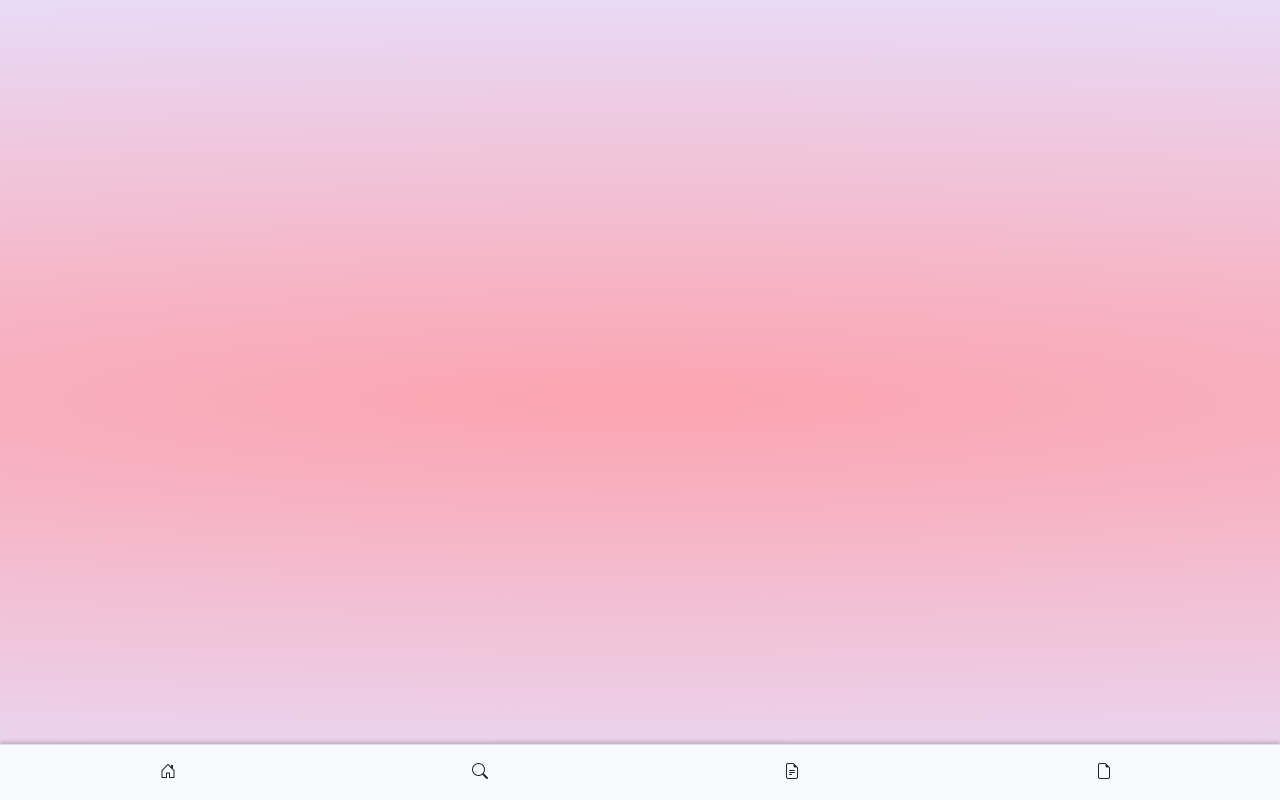
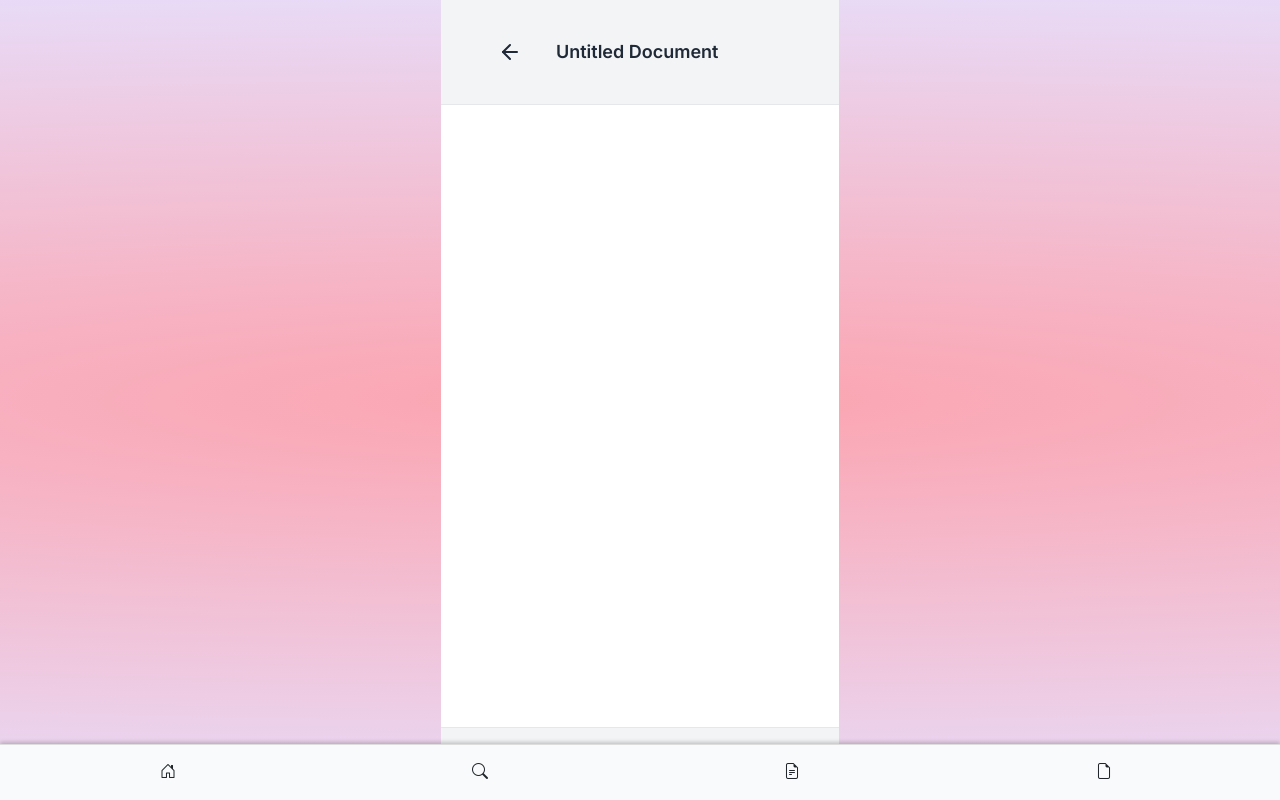
Before and after one commit to Talent5/Soma_AI-App-master, a React (Create React App) app: page /create in a window 1280 px wide. Built offline with nearby package versions, Linux system fonts and the light colour scheme.

Commit message:
refactor: Update Onboarding1.js and DocumentList.js
- Update Onboarding1.js to handle user authentication and redirect to the home page if already signed in.
- Update DocumentList.js to add menu visibility functionality for each document card.

```diff
--- a/src/App.js
+++ b/src/App.js
@@ -42,6 +42,7 @@ import { Onboarding25 } from './components/Onboarding/Onboarding25';
 import { Onboarding26 } from './components/Onboarding/Onboarding26';
 import { Onboarding27 } from './components/Onboarding/Onboarding27';
 import { ReviewAndEdit } from './components/Onboarding/ReviewAndEdit';
+import DocumentCreate from './components/Documents/DocumentCreate';
 import { Dashboard } from './components/Home/Dashboard';
 import { NavBar } from './components/NavBar';
 import { ScholarshipsPage } from './pages/ScholarshipsPage';
@@ -181,6 +182,7 @@ function App() {
                 <Route path="/home" element={<Dashboard />} />
                 <Route path="/Scholarships" element={<ScholarshipsPage />} />
                 <Route path="/documents" element={<DocumentPage />} />
+                <Route path="/create" element={<DocumentCreate />} />
                 <Route path="*" element={<AllRoutes />} /> {/* Ensure this handles any route not matched */}
               </Routes>
             </FormDataProvider>
--- a/src/components/Documents/ActionButton.js
+++ b/src/components/Documents/ActionButton.js
@@ -1,4 +1,5 @@
 import React, { useState } from 'react';
+import { useNavigate } from 'react-router-dom'; // Import useNavigate
 import DocumentUpload from './DocumentUpload';
 import DocumentCreate from './DocumentCreate';
 
@@ -6,6 +7,8 @@ const ActionButton = () => {
   const [isDropdownOpen, setIsDropdownOpen] = useState(false);
   const [isUploadModalOpen, setIsUploadModalOpen] = useState(false);
   const [isCreateModalOpen, setIsCreateModalOpen] = useState(false);
+
+  const navigate = useNavigate(); // Initialize navigate
 
   const toggleDropdown = () => setIsDropdownOpen(!isDropdownOpen);
   const closeDropdown = () => setIsDropdownOpen(false);
@@ -16,7 +19,7 @@ const ActionButton = () => {
   };
 
   const handleCreateClick = () => {
-    setIsCreateModalOpen(true);
+    navigate('/create'); // Redirect to /create
     closeDropdown();
   };
 
--- a/src/components/Documents/DocumentCreate.js
+++ b/src/components/Documents/DocumentCreate.js
@@ -1,123 +1,140 @@
-import React, { useState } from 'react';
-import ReactQuill from 'react-quill';
-import 'react-quill/dist/quill.snow.css';
-import { addDoc, collection } from 'firebase/firestore';
+import React, { useState, useRef, useEffect } from 'react';
+import { ArrowLeft, Bold, Italic, Underline, Link, List, GripVertical } from 'lucide-react';
+import { setDoc, doc } from 'firebase/firestore';
+import PropTypes from 'prop-types';
 import { db } from '../config/firebase';
 
-const DocumentCreate = ({ onClose }) => {
-  const [documentTitle, setDocumentTitle] = useState('');
+const AUTO_SAVE_INTERVAL = 10000; // Auto-save interval in milliseconds
+
+const DocumentCreate = ({ documentId, onClose }) => {
+  const [documentTitle, setDocumentTitle] = useState('Untitled Document');
   const [documentContent, setDocumentContent] = useState('');
   const [isSaving, setIsSaving] = useState(false);
-  const [useAI, setUseAI] = useState(false); // Toggle AI mode
-  const [aiPrompt, setAiPrompt] = useState(''); // Store user prompt for AI
+  const editorRef = useRef(null);
+  const isMounted = useRef(true);
 
-  const handleSave = async () => {
+  useEffect(() => {
+    if (editorRef.current) {
+      editorRef.current.focus();
+    }
+
+    // Auto-save the document every AUTO_SAVE_INTERVAL milliseconds
+    const autoSaveInterval = setInterval(() => {
+      if (documentId) {
+        handleSave(true); // Auto-save without showing alerts
+      }
+    }, AUTO_SAVE_INTERVAL);
+
+    return () => {
+      isMounted.current = false;
+      clearInterval(autoSaveInterval);
+    };
+  // eslint-disable-next-line react-hooks/exhaustive-deps
+  }, [documentId]);
+
+  const handleSave = async (autoSave = false) => {
     if (!documentTitle || !documentContent) {
       return alert('Please provide a title and content for the document.');
     }
 
     setIsSaving(true);
     try {
-      await addDoc(collection(db, 'documents'), {
+      const documentRef = doc(db, 'documents', documentId || new Date().toISOString());
+      await setDoc(documentRef, {
         title: documentTitle,
         content: documentContent,
-        createdAt: new Date(),
+        updatedAt: new Date(),
+        userId: localStorage.getItem('userId'), // Store user ID
       });
+
+      if (!autoSave) {
         alert('Document saved successfully.');
-      onClose();
+      }
     } catch (error) {
       console.error('Error saving document:', error);
       alert('Failed to save the document.');
+    } finally {
+      setIsSaving(false);
     }
-    setIsSaving(false);
   };
 
-  // Function to generate AI content
-  const handleAIContent = async () => {
-    if (!aiPrompt) return alert('Please enter a prompt for AI assistance.');
+  const applyFormat = (command) => {
+    if (document.execCommand) {
+      document.execCommand(command, false, null);
+      if (editorRef.current) {
+        editorRef.current.focus();
+      }
+    }
+  };
 
-    // Placeholder: Here you can call the AI service (OpenAI, etc.)
-    const aiResponse = `This is a generated document based on the prompt: ${aiPrompt}. Customize this for your scholarship needs.`;
+  // Handle content updates
+  const handleInput = (e) => {
+    setDocumentContent(e.currentTarget.innerHTML);
+  };
 
-    setDocumentContent(documentContent + '\n' + aiResponse); // Append AI response
+  // Save on close if there are changes
+  const handleOnClose = () => {
+    if (documentTitle || documentContent) {
+      handleSave();
+    }
+    if (typeof onClose === 'function') {
+      onClose();
+    } else {
+      console.error('onClose prop is not a function');
+    }
   };
 
   return (
-    <div className="fixed inset-0 bg-black bg-opacity-50 flex justify-center items-center">
-      <div className="bg-white rounded-lg shadow-lg p-6 w-full max-w-4xl">
-        <div className="flex justify-between items-center mb-4">
+    <div className="flex flex-col h-screen bg-white text-gray-800">
+      {/* Header */}
+      <div className="flex items-center p-4 border-b bg-gray-100">
+        <button onClick={handleOnClose} className="mr-4">
+          <ArrowLeft size={24} />
+        </button>
         <input
           type="text"
-            placeholder="Document Title"
-            className="border border-gray-300 p-2 w-full rounded-lg"
           value={documentTitle}
           onChange={(e) => setDocumentTitle(e.target.value)}
+          className="flex-grow text-lg font-semibold outline-none border-none bg-gray-100"
+          placeholder="Document Title"
         />
       </div>
 
-        <div className="flex mb-4">
+      {/* Document content */}
+      <div
+        ref={editorRef}
+        contentEditable
+        className="flex-grow p-4 text-base outline-none overflow-auto"
+        onInput={handleInput}
+        dangerouslySetInnerHTML={{ __html: documentContent }}
+      />
+
+      {/* Formatting toolbar */}
+      <div className="flex justify-between items-center p-2 border-t bg-gray-100">
+        <div className="flex space-x-4">
+          <button onClick={() => applyFormat('bold')}><Bold size={20} /></button>
+          <button onClick={() => applyFormat('italic')}><Italic size={20} /></button>
+          <button onClick={() => applyFormat('underline')}><Underline size={20} /></button>
+          <button onClick={() => applyFormat('createLink')}><Link size={20} /></button>
+          <button onClick={() => applyFormat('insertUnorderedList')}><List size={20} /></button>
+          <button><GripVertical size={20} /></button>
+        </div>
         <button
-            onClick={() => setUseAI(!useAI)}
-            className={`px-4 py-2 rounded-lg mr-4 ${useAI ? 'bg-green-500 text-white' : 'bg-gray-500 text-white'}`}
+          onClick={() => handleSave(false)}
+          disabled={isSaving}
+          className="text-blue-500 font-semibold"
         >
-            {useAI ? 'AI Assistance Enabled' : 'Use AI Assistance'}
+          {isSaving ? 'Saving...' : 'Save'}
         </button>
-          {!useAI && (
-            <p className="text-sm text-gray-600">
-              Type manually, or enable AI to assist with creating scholarship documents.
-            </p>
-          )}
-        </div>
-
-        {useAI ? (
-          <>
-            <div className="mb-4">
-              <input
-                type="text"
-                placeholder="Enter your prompt (e.g., 'Cover letter for a scholarship')"
-                className="border border-gray-300 p-2 w-full rounded-lg"
-                value={aiPrompt}
-                onChange={(e) => setAiPrompt(e.target.value)}
-              />
-              <button
-                onClick={handleAIContent}
-                className="mt-2 bg-blue-500 text-white px-4 py-2 rounded-lg hover:bg-blue-600"
-              >
-                Generate with AI
-              </button>
-            </div>
-            <ReactQuill
-              value={documentContent}
-              onChange={setDocumentContent}
-              className="h-64 mb-4"
-            />
-          </>
-        ) : (
-          <ReactQuill
-            value={documentContent}
-            onChange={setDocumentContent}
-            className="h-64 mb-4"
-          />
-        )}
-
-        <div className="flex justify-end">
-          <button
-            onClick={handleSave}
-            disabled={isSaving}
-            className="bg-blue-500 text-white px-4 py-2 rounded-lg hover:bg-blue-600"
-          >
-            {isSaving ? 'Saving...' : 'Save Document'}
-          </button>
-          <button
-            onClick={onClose}
-            className="ml-2 bg-gray-500 text-white px-4 py-2 rounded-lg hover:bg-gray-600"
-          >
-            Cancel
-          </button>
-        </div>
       </div>
     </div>
   );
 };
 
+// Prop validation
+DocumentCreate.propTypes = {
+  documentId: PropTypes.string,
+  onClose: PropTypes.func.isRequired, // Ensure onClose is required and should be a function
+};
+
 export default DocumentCreate;
--- a/src/components/Onboarding/Onboarding1.js
+++ b/src/components/Onboarding/Onboarding1.js
@@ -1,4 +1,4 @@
-import React, { useState } from 'react';
+import React, { useEffect, useState } from 'react';
 import { useNavigate } from 'react-router-dom';
 import { auth, googleProvider } from '../config/firebase';
 import { signInWithPopup } from 'firebase/auth';
@@ -10,6 +10,16 @@ export const Onboarding1 = () => {
   const navigate = useNavigate();
   const [error, setError] = useState(null);
   const [isLoading, setIsLoading] = useState(false);
+
+  useEffect(() => {
+    const userEmail = localStorage.getItem('userEmail');
+    const userId = localStorage.getItem('userId');
+
+    if (userEmail && userId) {
+      // User is already signed in, navigate to the home page
+      navigate('/home');
+    }
+  }, [navigate]);
 
   const handleGoogleAuth = async () => {
     setError(null);
```
Also changed, not shown: src/components/Documents/DocumentCard.js (+27 -24 lines), src/components/Documents/DocumentList.js (+14 -6 lines), src/pages/DocumentPage.js (+14 -4 lines). Lines whose indentation alone changed are shown as unchanged.
